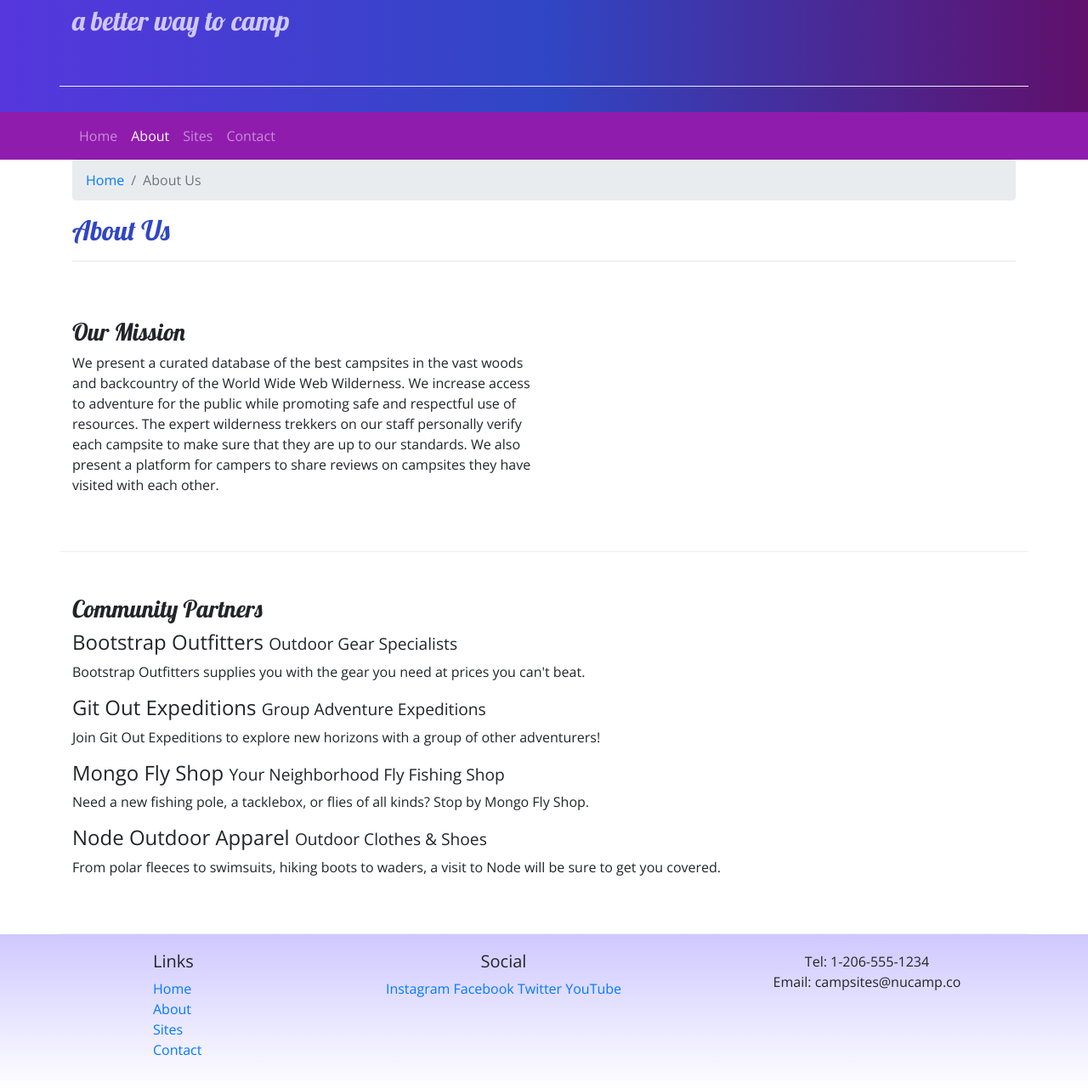
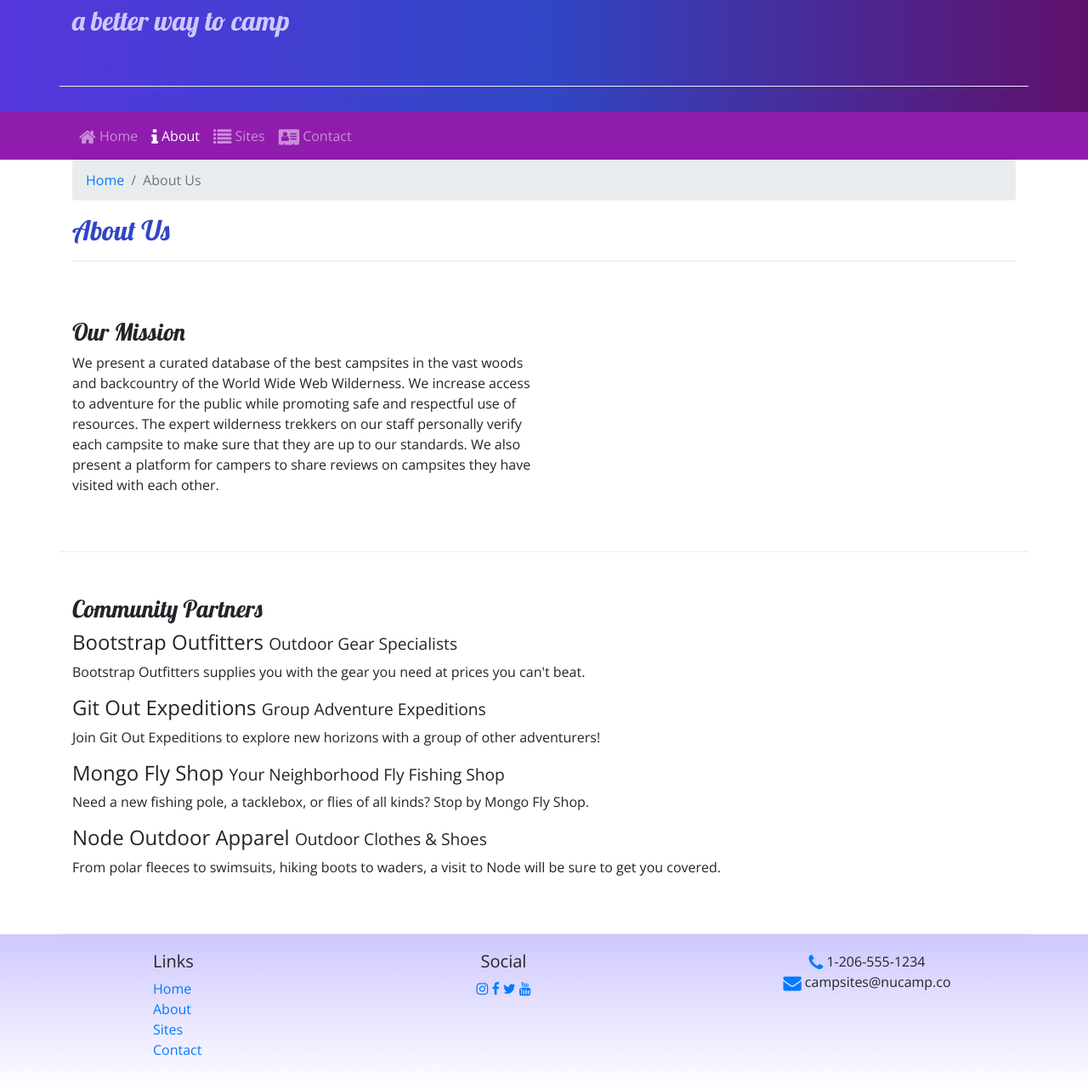
Before and after one commit to luckyboy1220/Nucamp-Bootstrap, a website: page aboutus.html in a window 1280 px wide. Shown: the part 131-1412 px from the top of the page at 85% size. Drawn offline with nearby package versions, Linux system fonts and the light colour scheme.

Commit message:
icon added

```diff
--- a/aboutus.html
+++ b/aboutus.html
@@ -9,6 +9,7 @@
     <link rel="stylesheet" href="node_modules/bootstrap/dist/css/bootstrap.min.css" />
 
     <!-- Additional CSS must be placed after Bootstrap CSS -->
+    <link rel="stylesheet" href="node_modules/font-awesome/css/font-awesome.min.css">
     <link rel="stylesheet" href="https://fonts.googleapis.com/css?family=Lobster|Open+Sans" />
     <link rel="stylesheet" href="css/styles.css" />
     <title>NuCamp: A Better Way To Camp</title>
@@ -35,10 +36,10 @@
             </button>
                 <div class="collapse navbar-collapse" id="nucampNavbar">
                     <ul class="navbar-nav">
-                        <li class="nav-item"><a class="nav-link" href="index.html">Home</a></li>
-                        <li class="nav-item active"><a class="nav-link" href="#">About</a></li>
-                        <li class="nav-item"><a class="nav-link" href="#">Sites</a></li>
-                        <li class="nav-item"><a class="nav-link" href="#">Contact</a></li>
+                        <li class="nav-item"><a class="nav-link" href="index.html"><i class="fa fa-home fa-lg"></i> Home</a></li>
+                        <li class="nav-item active"><a class="nav-link" href="#"><i class="fa fa-info fa-lg"></i> About</a></li>
+                        <li class="nav-item"><a class="nav-link" href="#"><i class="fa fa-list fa-lg"></i> Sites</a></li>
+                        <li class="nav-item"><a class="nav-link" href="#"><i class="fa fa-address-card fa-lg"></i> Contact</a></li>
                     </ul>
                 </div>
         </div>
@@ -91,14 +92,14 @@
                 </div>
                 <div class="col-6 col-sm-5 text-center">
                     <h5>Social</h5>
-                    <a href="http://instagram.com/">Instagram</a>
-                    <a href="http://facebook.com/">Facebook</a>
-                    <a href="http://twitter.com/">Twitter</a>
-                    <a href="http://youtube.com/">YouTube</a>
+                    <a href="http://instagram.com/"><i class="fa fa-instagram"></i></a>
+                    <a href="http://facebook.com/"><i class="fa fa-facebook"></i></a>
+                    <a href="http://twitter.com/"><i class="fa fa-twitter"></i></a>
+                    <a href="http://youtube.com/"><i class="fa fa-youtube"></i></a>
                 </div>
                 <div class="col-sm-4 text-center">
-                    Tel: 1-206-555-1234<br />
-                    Email: campsites@nucamp.co
+                    <i class="fa fa-phone fa-lg text-primary"></i> 1-206-555-1234<br />
+                    <i class="fa fa-envelope fa-lg text-primary"></i> campsites@nucamp.co
                 </div>
            </div>
         </div>
--- a/package.json
+++ b/package.json
@@ -9,8 +9,9 @@
   "author": "",
   "license": "ISC",
   "dependencies": {
-    "bootstrap": "^4.0.0",
-    "jquery": "^3.3.1",
+    "bootstrap": "^4.4.1",
+    "font-awesome": "^4.7.0",
+    "jquery": "^3.5.0",
     "popper.js": "^1.12.9"
   }
 }
```
Also changed, not shown: index.html (+11 -10 lines), 1 other file.
